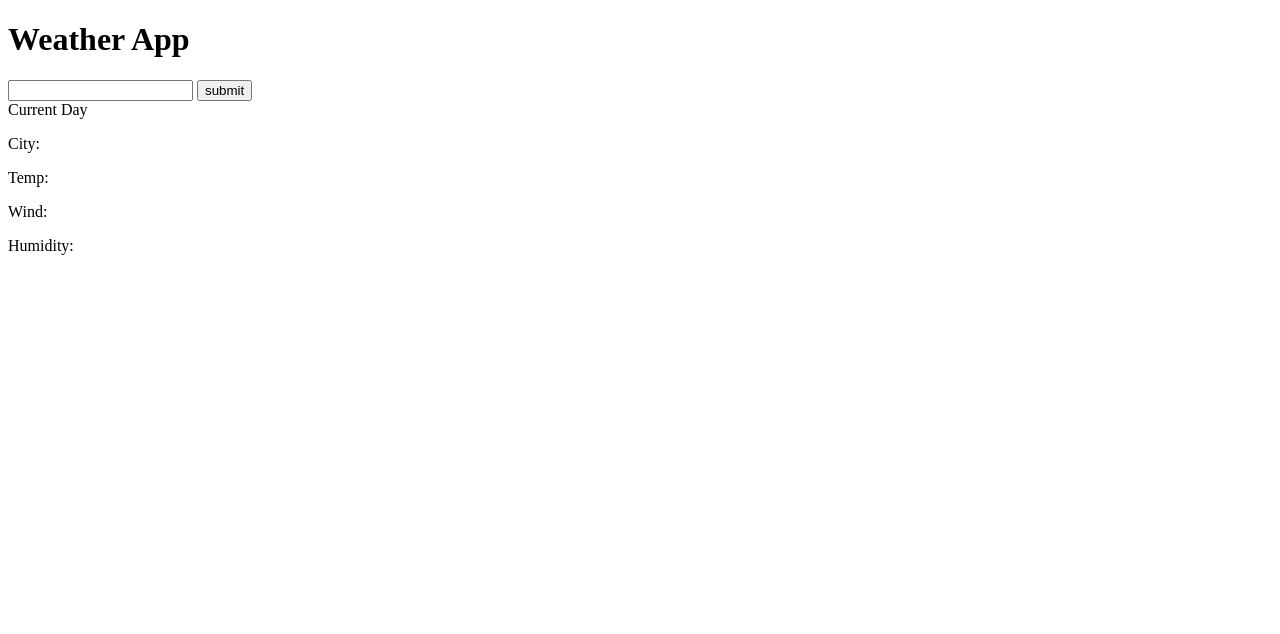
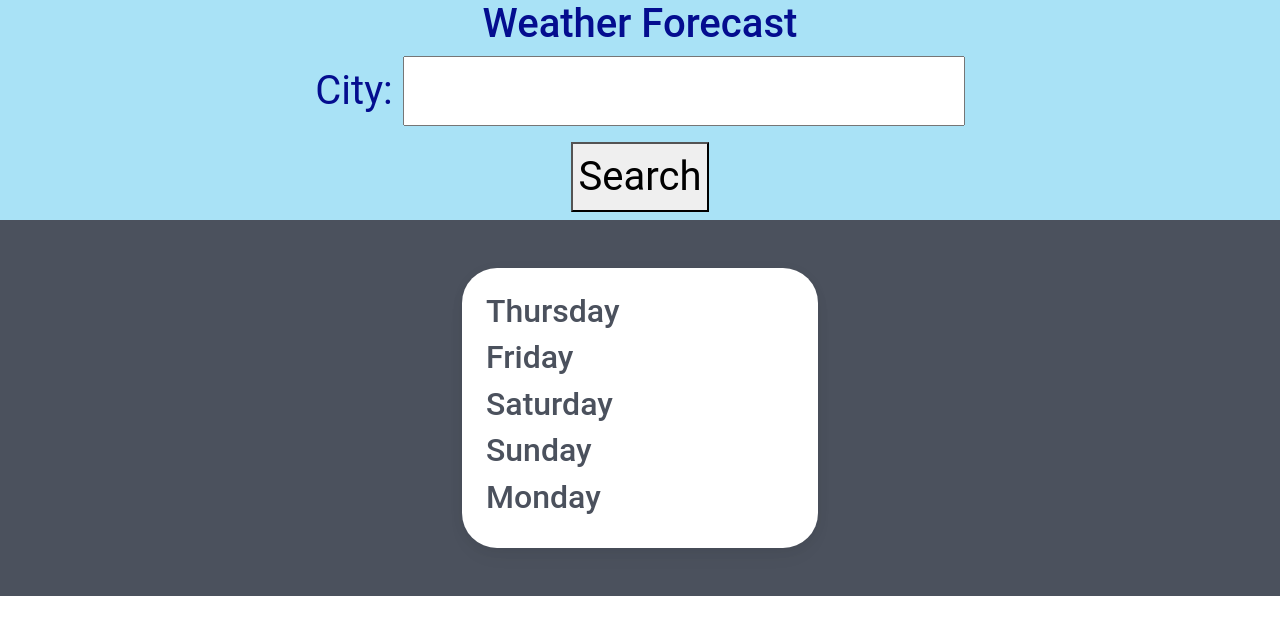
Before and after one commit to hexd9/module-6-weather, a plain HTML site: page index.html in a window 1280 px wide. Drawn offline with nearby package versions, Linux system fonts and the light colour scheme.

Commit message:
completed html

```diff
--- /dev/null
+++ b/assets/reset.css
@@ -0,0 +1,29 @@
+* {
+    margin: 0;
+    padding: 0;
+    box-sizing: border-box;
+  }
+
+  html {
+    height: 100%;
+  }
+
+  body {
+    min-height: 100%;
+    line-height: 1;
+    font-family: sans-serif;
+  }
+
+  h1, h2, h3, h4, h5, h6 {
+    font-size: 100%;
+  }
+
+  input, select, option, optgroup, textarea, button,
+  pre, code {
+    font-size: 100%;
+    font-family: inherit;
+  }
+
+  ol, ul {
+    list-style: none;
+  }
--- a/assets/script.js
+++ b/assets/script.js
@@ -0,0 +1,69 @@
+let apiKey = "3a942d8d09a83e9a262f11397f7401cb";
+let queryUrl = "https://api.openweathermap.org/data/2.5/forecast?";
+
+function getApi() {
+  const newName = document.getElementById("cityInput");
+  const cityName = document.getElementById("cityName");
+  cityName.innerHTML = "" + newName.value + "";
+
+  const citySearchUrl = `q=${newName.value}&appid=${apiKey}`;
+
+  fetch(queryUrl + citySearchUrl)
+    .then(function (response) {
+      return response.json();
+    })
+    .then(function (data) {
+      console.log(data);
+      for (var i = 0; i < 5; i++) {
+        let forecastData = data.list[i * 8];
+        let dayContainer = document.getElementById("day" + (i + 1));
+
+        let tempElement = document.createElement("p");
+        tempElement.innerHTML =
+          "Temp: " +
+          (((forecastData.main.temp - 273.15) * 9) / 5 + 32).toFixed(1) +
+          "°F";
+        dayContainer.appendChild(tempElement);
+
+        let humidityElement = document.createElement("p");
+        humidityElement.innerHTML =
+          "Humidity: " + Number(forecastData.main.humidity).toFixed(1) + "%";
+        dayContainer.appendChild(humidityElement);
+
+        let windElement = document.createElement("p");
+        windElement.innerHTML =
+          "Wind: " + Number(forecastData.wind.speed).toFixed(1) + "MPH";
+        dayContainer.appendChild(windElement);
+      }
+    })
+    .catch(function (error) {
+      console.log("Error:", error);
+    });
+}
+
+const d = new Date();
+const weekday = [
+  "Sunday",
+  "Monday",
+  "Tuesday",
+  "Wednesday",
+  "Thursday",
+  "Friday",
+  "Saturday",
+];
+
+function checkDay(day) {
+  if (day + d.getDay() > 6) {
+    return day + d.getDay() - 7;
+  } else {
+    return day + d.getDay();
+  }
+}
+for (var i = 0; i < 5; i++) {
+  let dayContainer = document.getElementById("day" + (i + 1));
+  let dayNameElement = document.createElement("h2");
+  dayNameElement.innerHTML = weekday[checkDay(i)];
+  dayContainer.appendChild(dayNameElement);
+}
+
+document.getElementById("searchButton").addEventListener("click", getApi);
--- a/assets/style.css
+++ b/assets/style.css
@@ -0,0 +1,10 @@
+#heading {
+    display: flex;
+    flex-direction: column;
+    align-items: center;
+    justify-content: center;
+    text-align: center;
+    font-size: 40px;
+    color: rgb(4, 13, 143);
+    background-color: rgb(169, 226, 246);
+  }
--- a/index.html
+++ b/index.html
@@ -3,27 +3,48 @@
   <head>
     <meta charset="UTF-8" />
     <meta name="viewport" content="width=device-width, initial-scale=1" />
+    <title>Weather Dashboard</title>
+    <link
+      href="https://cdnjs.cloudflare.com/ajax/libs/mdb-ui-kit/6.3.1/mdb.min.css"
+      rel="stylesheet"
+    />
     <link rel="stylesheet" href="./assets/style.css" />
-    <link
-      rel="styleshet"
-      href="https://cdn.jsdelivr.net/npm/bulma@0.9.4/css/bulma.min.css"
-    />
   </head>
   <body>
-    <header class="main=header">
-      <h1>Weather App</h1>
-    </header>
-    <div class="container">
-      <input type="text" id="search" />
-      <button class="submit">submit</button>
+    <section id="heading">
+      <div id="weatherHeading">
+        <h1 id="part1">Weather Forecast</h1>
+      </div>
+
+    <div id="inputContainer">
+      <p id="citySearch">City: <input type="text" id="cityInput" /></p>
+      <button id="searchButton">Search</button>
+      <h2 id="cityName"></h2>
     </div>
-    <div class="currentday">
-      Current Day
-      <p>City:<span id="city"></span></p>
-      <p>Temp:<span id="temp"></span></p>
-      <p>Wind:<span id="wind"></span></p>
-      <p>Humidity:<span id="humidity"></span></p>
-    </div>
+  </section>
+    <section class="vh-100%" style="background-color: #4b515d">
+      <div class="container py-5 h-100">
+        <div class="row d-flex justify-content-center align-items-center h-100">
+          <div class="col-md-8 col-lg-6 col-xl-4">
+            <div class="card" style="color: #4b515d; border-radius: 35px">
+              <div class="card-body p-4">
+                <div id="weatherContainer">
+                  <div id="day1" class="dayContainer"></div>
+                  <div id="day2" class="dayContainer"></div>
+                  <div id="day3" class="dayContainer"></div>
+                  <div id="day4" class="dayContainer"></div>
+                  <div id="day5" class="dayContainer"></div>
+                </div>
+              </div>
+            </div>
+          </div>
+        </div>
+      </div>
+    </section>
+    <script
+      type="text/javascript"
+      src="https://cdnjs.cloudflare.com/ajax/libs/mdb-ui-kit/6.3.1/mdb.min.js"
+    ></script>
     <script src="assets/script.js"></script>
   </body>
 </html>
```
Also changed, not shown: 1 other file.
